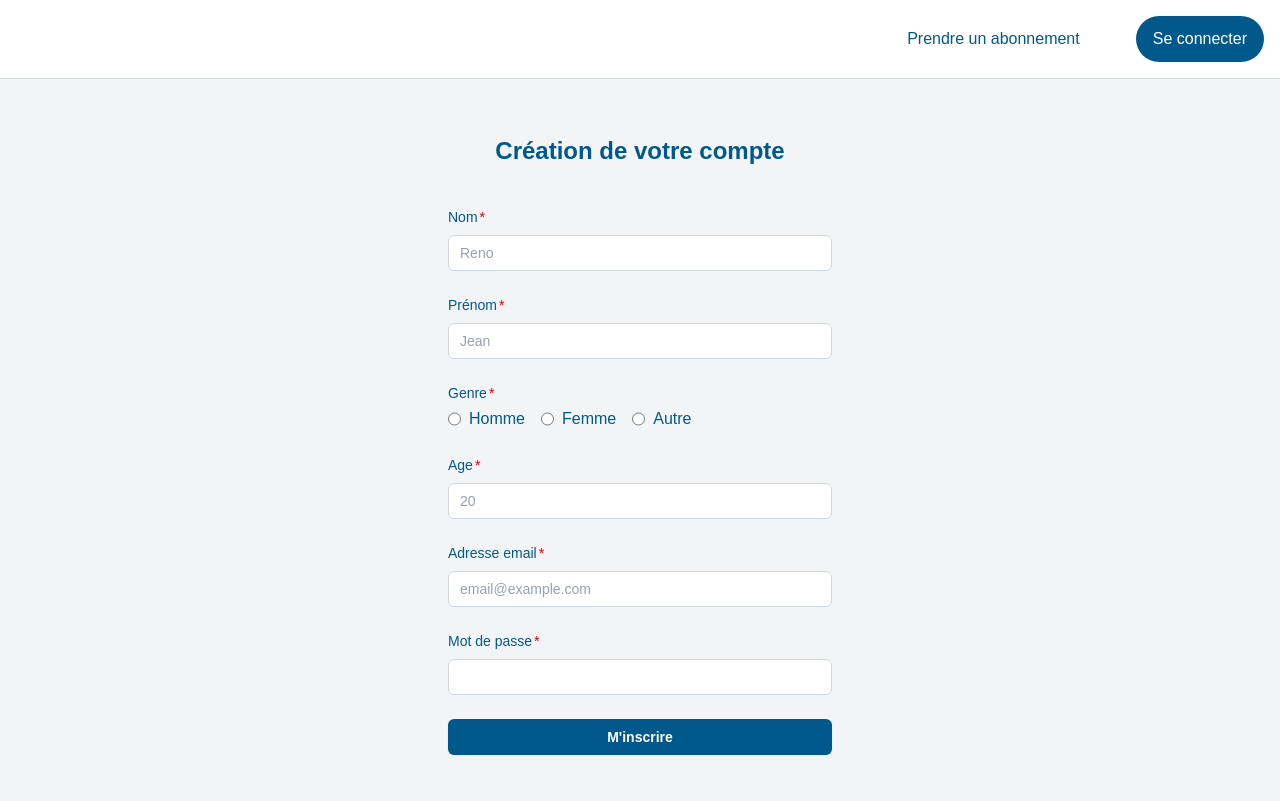
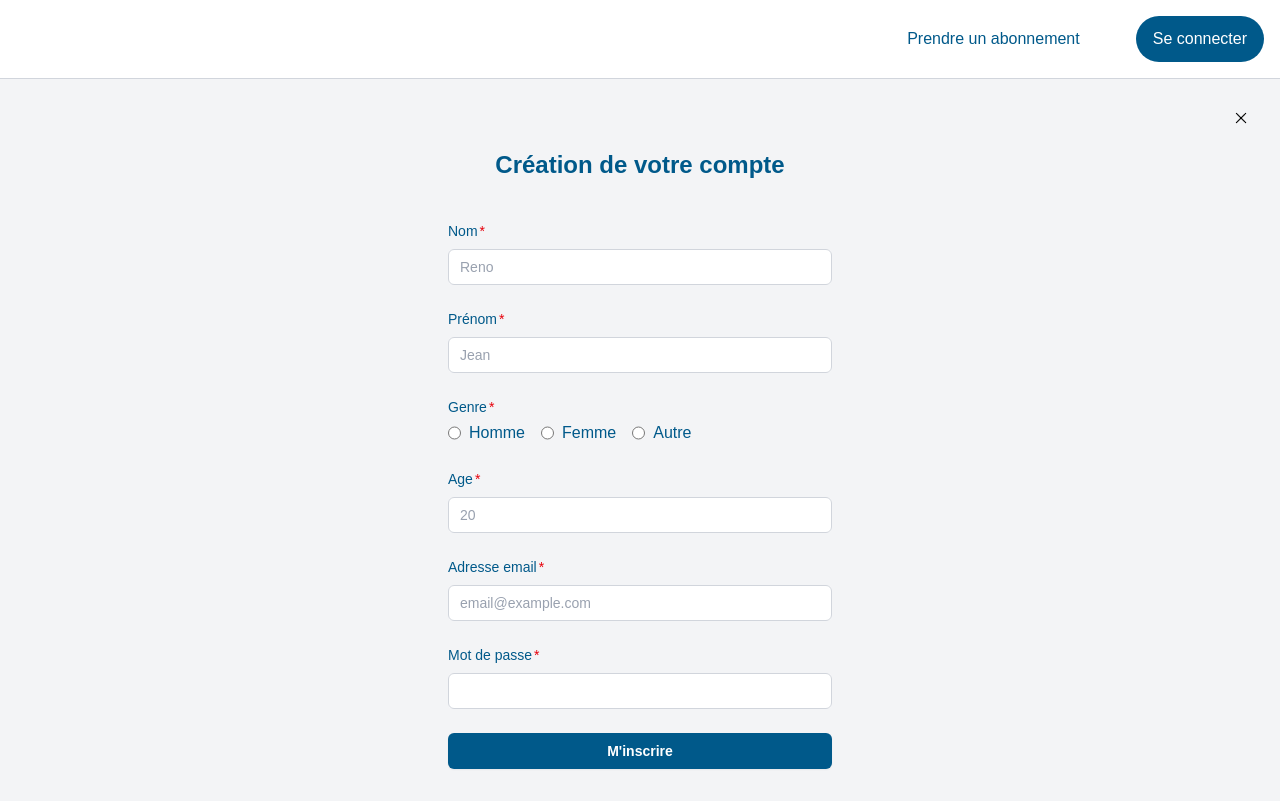
Before and after one commit to nicnguye/kata-libe, a Next.js app in the folder front/: page /register in a window 1280 px wide. Built offline with nearby package versions, Linux system fonts and the light colour scheme; no server answers.

Commit message:
💄(add): add close button in register page

```diff
--- a/front/app/register/page.tsx
+++ b/front/app/register/page.tsx
@@ -2,6 +2,8 @@
 
 import Form from "next/form";
 import { useActionState } from "react";
+import Image from "next/image";
+import Link from "next/link";
 import { register } from "./actions";
 
 export default function RegisterPage() {
@@ -10,8 +12,21 @@ export default function RegisterPage() {
   return (
     <>
       <div className="flex flex-col justify-center px-6 py-8">
+        <div className="flex justify-end items-start mr-2">
+          <Link href="/login">
+            <Image
+              src="/close.png"
+              alt="close"
+              width={14}
+              height={14}
+              className="cursor-pointer"
+            />
+          </Link>
+        </div>
         {state?.message && (
-          <div className={`flex text-center ${state.success ? 'bg-green-500' : 'bg-red-500'} text-white sm:mx-auto sm:max-w-sm sm:w-full py-4 px-4 rounded-md gap-2`}>
+          <div
+            className={`flex text-center ${state.success ? "bg-green-500" : "bg-red-500"} text-white sm:mx-auto sm:max-w-sm sm:w-full py-4 px-4 rounded-md gap-2`}
+          >
             <p>{state.message}</p>
           </div>
         )}
--- a/front/app/subscription/change/page.tsx
+++ b/front/app/subscription/change/page.tsx
@@ -31,7 +31,7 @@ export default async function SubscriptionChangePage() {
         </div>
         <div className="flex flex-col items-center">
           <h1 className="h-20 text-center text-3xl font-bold text-sky-800">
-            {"L'offre supérieure"}
+            {"L'offre supérieure 🚀"}
           </h1>
           {upgradedOffer.id === subscription.offer.id ? (
             <p>Aucune offre supérieure disponible</p>
```
Also changed, not shown: front/public/close.png (added).
